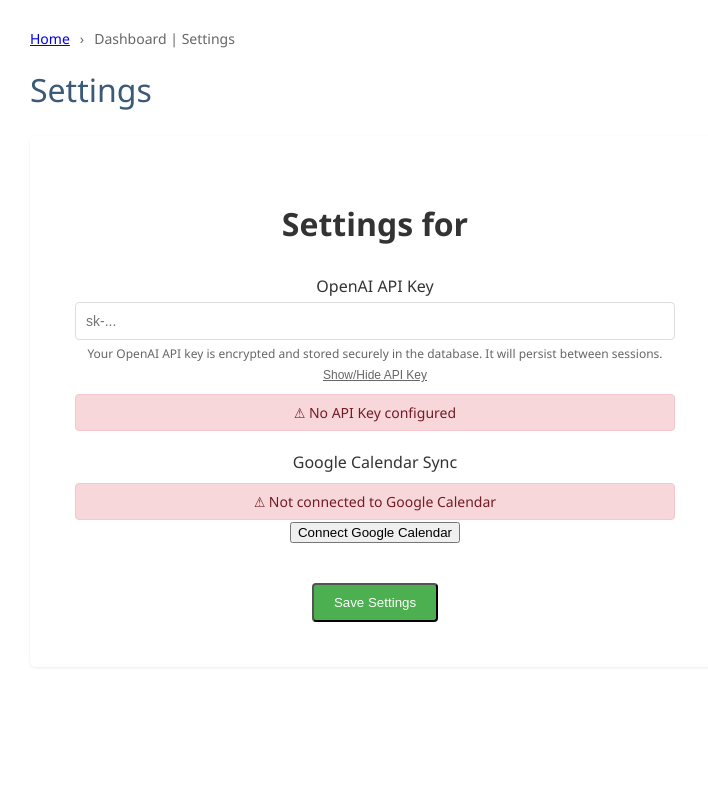
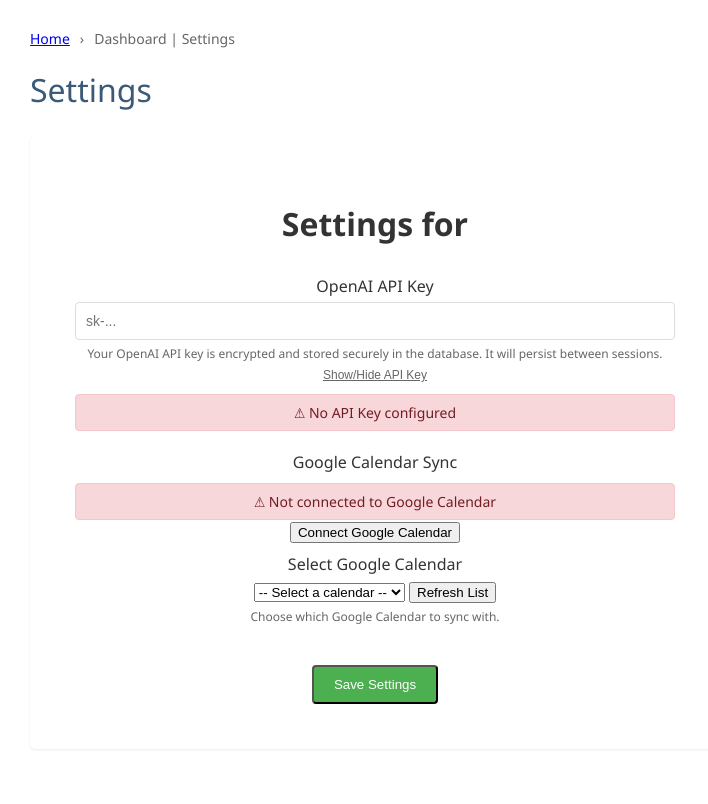
Before and after one commit to darren277/autodidact, a Flask app: template templates/settings.html in a window 1280 px wide. Shown: the part 61-865 px from the top of the page, without its empty margins (0-708 px from the left). Run offline with Flask 3, Linux system fonts and the light colour scheme; the template is opened without the code that fills it, so the values that code supplies are empty; some libraries are stand-ins or nearby versions.

Commit message:
Google Calendar selection option added to settings.

```diff
--- a/main.py
+++ b/main.py
@@ -16,7 +16,7 @@
 from routes.summarize import summarize_route
 from routes.testing import test_dashboard_route, test_dashboard_minimal_route, create_test_user_route
 from routes.tts import tts_route, generate_audio_route
-from routes.user_settings import settings_route
+from routes.user_settings import settings_route, get_google_calendars_route
 from routes.views.courses import create_course_route, edit_course_route, delete_course_route
 from routes.views.dashboard import dashboard_route, toggle_mode_route
 from routes.views.lessons import view_lesson_route, preview_lesson_route
@@ -488,3 +488,7 @@
 @app.route('/api/calendar/sync/push', methods=['POST'])
 def sync_push():
     return sync_push_route()
+
+@app.route('/api/google_calendars', methods=['GET'])
+def get_google_calendars():
+    return get_google_calendars_route()
--- a/routes/user_settings.py
+++ b/routes/user_settings.py
@@ -1,6 +1,17 @@
 """"""
 from flask import request, jsonify, session, redirect, render_template
 from settings import MASTER_ENCRYPTION_KEY
+
+
+def get_google_calendars_route():
+    if 'user' not in session:
+        return jsonify({"success": False, "error": "Not authenticated"}), 401
+    try:
+        from lib.apis.google_agenda import list_user_calendars
+        calendars = list_user_calendars()
+        return jsonify({"success": True, "calendars": calendars})
+    except Exception as e:
+        return jsonify({"success": False, "error": str(e)}), 500
 
 def settings_route(db):
     if 'user' not in session:
@@ -25,6 +36,12 @@
                     name=session['user']['name'],
                     sub=user_sub
                 )
+
+            # Save selected Google Calendar ID if provided
+            google_calendar_id = data.get('google_calendar_id')
+            if google_calendar_id:
+                user.google_calendar_id = google_calendar_id
+                db.session.commit()
 
             if google_action == 'connect_google_calendar':
                 from lib.apis.google_agenda import get_or_create_app_calendar
--- a/templates/settings.html
+++ b/templates/settings.html
@@ -130,6 +130,16 @@
                     </div>
                     <button type="button" id="connectGoogleCalendarBtn" {% if user.google_calendar_id %}style="display:none;"{% endif %}>Connect Google Calendar</button>
                     <button type="button" id="resetGoogleCalendarBtn" {% if not user.google_calendar_id %}style="display:none;"{% endif %}>Disconnect Google Calendar</button>
+                    <div style="margin-top:10px;">
+                        <label for="googleCalendarDropdown">Select Google Calendar</label>
+                        <select id="googleCalendarDropdown" name="google_calendar_id">
+                            <option value="">-- Select a calendar --</option>
+                        </select>
+                        <button type="button" id="refreshCalendarsBtn">Refresh List</button>
+                        <div class="form-help">
+                            Choose which Google Calendar to sync with.
+                        </div>
+                    </div>
                 </div>
 
                 <button type="submit" class="save-btn">Save Settings</button>
@@ -147,12 +157,45 @@
             }
         }
 
+        function populateGoogleCalendars(selectedId) {
+            fetch('/api/google_calendars')
+                .then(response => response.json())
+                .then(data => {
+                    if (data.success) {
+                        const dropdown = document.getElementById('googleCalendarDropdown');
+                        dropdown.innerHTML = '<option value="">-- Select a calendar --</option>';
+                        data.calendars.forEach(cal => {
+                            const opt = document.createElement('option');
+                            opt.value = cal.id;
+                            opt.textContent = cal.summary;
+                            if (selectedId && cal.id === selectedId) {
+                                opt.selected = true;
+                            }
+                            dropdown.appendChild(opt);
+                        });
+                    } else {
+                        alert('Error fetching calendars: ' + (data.error || 'Unknown error'));
+                    }
+                })
+                .catch(error => {
+                    alert('Error fetching calendars: ' + error);
+                });
+        }
+
+        document.getElementById('refreshCalendarsBtn').addEventListener('click', function() {
+            populateGoogleCalendars();
+        });
+
+        document.addEventListener('DOMContentLoaded', function() {
+            const currentId = document.getElementById('calendarIdDisplay')?.textContent || '';
+            populateGoogleCalendars(currentId);
+        });
+
         document.getElementById('settingsForm').addEventListener('submit', function(e) {
             e.preventDefault();
-
             const formData = new FormData(this);
             const apiKey = formData.get('openai_api_key');
-
+            const calendarId = document.getElementById('googleCalendarDropdown').value;
             fetch('{{ url_for("settings") }}', {
                 method: 'POST',
                 headers: {
@@ -160,7 +203,8 @@
                     'X-CSRFToken': document.querySelector('meta[name="csrf-token"]').getAttribute('content')
                 },
                 body: JSON.stringify({
-                    openai_api_key: apiKey
+                    openai_api_key: apiKey,
+                    google_calendar_id: calendarId
                 })
             })
             .then(response => response.json())
```
Also changed, not shown: lib/apis/google_agenda.py (+10 -0 lines).
